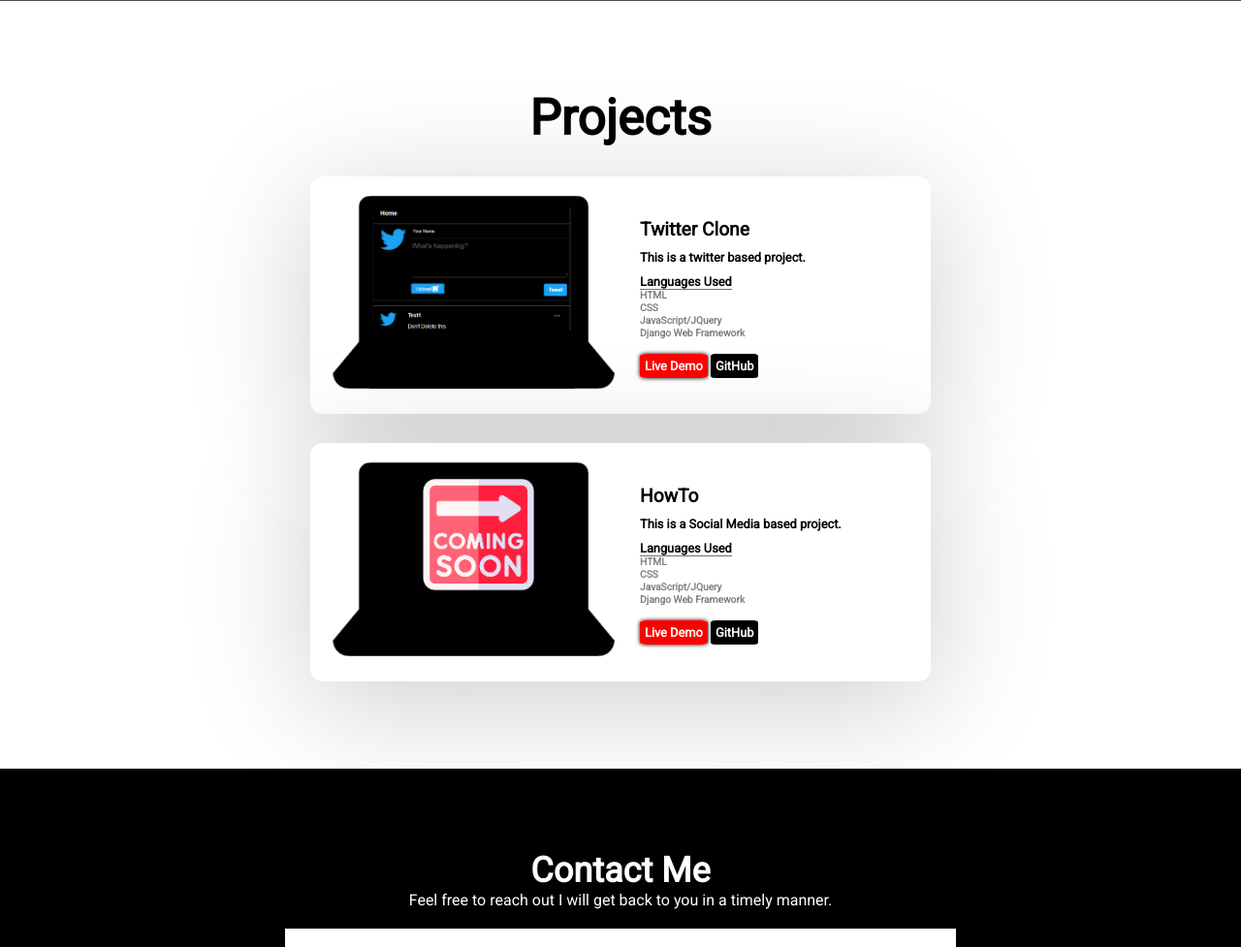
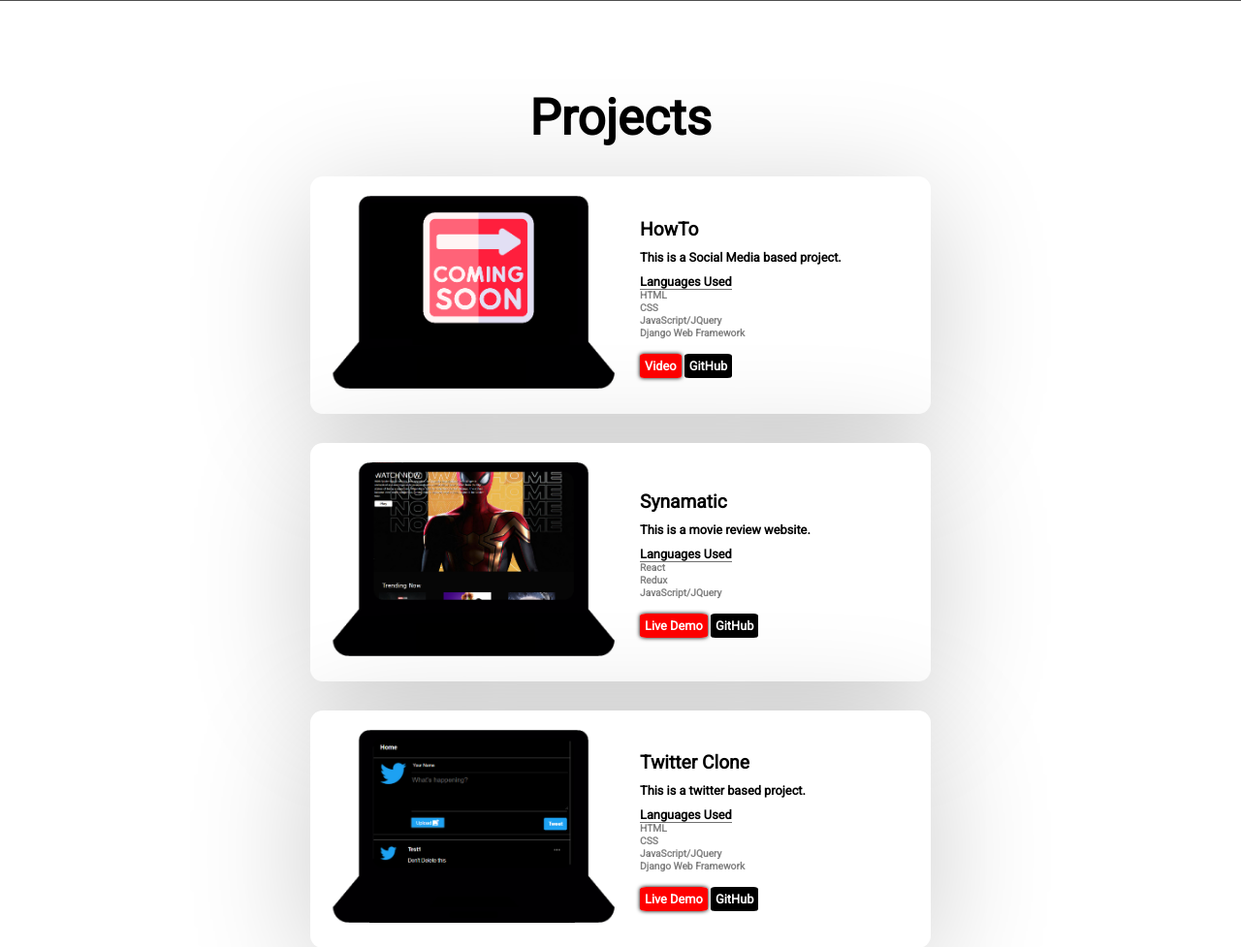
Before and after one commit to SosaTheHustler/My-Portfolio, a PHP site: page / in a window 1280 px wide. Shown: the part 799-1776 px from the top of the page at 97% size. Run offline with PHP 8.4, Linux system fonts and the light colour scheme; grey boxes are pictures that could not be loaded.

Commit message:
added video and new project

```diff
--- a/index.html
+++ b/index.html
@@ -46,6 +46,44 @@
         <h1>Projects</h1>
         <div class="card">
             <div class="card-img">
+                <img class='project-img' src="img/coming soon.png" alt="">
+            </div>
+            <div class="card-info">
+                <h5 class="card-title">HowTo</h5>
+                <p class="card-text">This is a Social Media based project.</p>
+                <p class="card-languages"><span class='languages'>Languages Used</span><br>
+                HTML<br> CSS<br> JavaScript/JQuery<br> Django Web Framework
+                </p>
+                <div class='buttons'>
+                    <a href="#projects" onclick="toggle();" class="card-button red">Video</a>
+                    <a href="https://github.com/SosaTheHustler/HowToProject" target='_blank' class="card-button">GitHub</a>
+                </div>
+            </div>
+        </div>
+        <div class='movie_video'>
+            <video src="img/BF05214B-9460-4BF8-942D-C3A874560796.MP4" controls='true'></video>
+            <img onclick="toggle();" src='img/close.png' class='close'>
+        </div>
+
+        <div class="card">
+            <div class="card-img">
+                <img class='project-img' src="img/movie.PNG" alt="">
+            </div>
+            <div class="card-info">
+                <h5 class="card-title">Synamatic</h5>
+                <p class="card-text">This is a movie review website.</p>
+                <p class="card-languages"><span class='languages'>Languages Used</span><br>
+                React<br> Redux<br> JavaScript/JQuery
+                </p>
+                <div class='buttons'>
+                    <a href="https://synamatic.netlify.app/" target='_blank' class="card-button red">Live Demo</a>
+                    <a href="https://github.com/SosaTheHustler/Synamatic" target='_blank' class="card-button">GitHub</a>
+                </div>
+            </div>
+        </div>
+
+        <div class="card">
+            <div class="card-img">
                 <img class='project-img' src="img/twitter clone.PNG" alt="">
             </div>
             <div class="card-info">
@@ -57,23 +95,6 @@
                 <div class='buttons'>
                     <a href="https://twitter-clone-jeremy.herokuapp.com/" target='_blank' class="card-button red">Live Demo</a>
                     <a href="https://github.com/SosaTheHustler/Twitter-Clone" target='_blank' class="card-button">GitHub</a>
-                </div>
-            </div>
-        </div>
-
-        <div class="card">
-            <div class="card-img">
-                <img class='project-img' src="img/coming soon.png" alt="">
-            </div>
-            <div class="card-info">
-                <h5 class="card-title">HowTo</h5>
-                <p class="card-text">This is a Social Media based project.</p>
-                <p class="card-languages"><span class='languages'>Languages Used</span><br>
-                HTML<br> CSS<br> JavaScript/JQuery<br> Django Web Framework
-                </p>
-                <div class='buttons'>
-                    <a href="" target='_blank' class="card-button red">Live Demo</a>
-                    <a href="" target='_blank' class="card-button">GitHub</a>
                 </div>
             </div>
         </div>
@@ -107,5 +128,11 @@
         </div>
     </div>
     <script src="app.js"></script>
+    <script type='text/JavaScript'>
+        function toggle(){
+            var video= document.querySelector('.movie_video')
+            video.classList.toggle('active')
+        }
+    </script>
 </body>
 </html>
--- a/styles.css
+++ b/styles.css
@@ -1,20 +1,21 @@
-
 *,
 *::before,
-*::after{
+*::after {
   margin: 0;
   padding: 0;
   box-sizing: border-box;
 }
-html, body{
+html,
+body {
   height: 100%;
   margin: 0;
   padding: 0;
-    font-family: 'Roboto', sans-serif;
+  font-family: "Roboto", sans-serif;
 }
-.banner{
+.banner {
   position: relative;
-    background: rgba(0,0,0,0.5) url(img/imageonline-co-darkenimage.png) no-repeat center;
+  background: rgba(0, 0, 0, 0.5) url(img/imageonline-co-darkenimage.png)
+    no-repeat center;
   background-size: cover;
   height: 100vh;
   background-blend-mode: darken;
@@ -33,7 +34,7 @@ html, body{
     position: relative;
 }
 */
-nav{
+nav {
   background: black;
   display: flex;
   justify-content: space-around;
@@ -43,18 +44,18 @@ nav{
   z-index: 10;
   width: 100%;
 }
-.burger{
+.burger {
   display: none;
 }
 
-.burger div{
+.burger div {
   width: 25px;
   height: 3px;
   background-color: white;
   margin: 5px;
   transition: all 0.3s ease;
 }
-.home{
+.home {
   display: flex;
   align-items: center;
   color: white;
@@ -63,85 +64,80 @@ nav{
   letter-spacing: 2px;
 }
 
-.home h2{
-    color:#929292;
+.home h2 {
+  color: #929292;
 }
 
-.logo{
+.logo {
   width: 75px;
 }
 
-
-.navbar{
-    display:flex;
+.navbar {
+  display: flex;
   justify-content: space-around;
   align-items: center;
   margin: auto;
   min-height: 8vh;
 }
 
-.nav_item{
+.nav_item {
   display: inline-block;
   vertical-align: middle;
 }
 
-.nav_item a{
+.nav_item a {
   text-decoration: none;
   padding: 10px 25px;
   font-size: 20px;
   color: white;
 }
 
-.nav_item a:active{
+.nav_item a:active {
   color: white;
 }
 
-
-.nav_item a:visited{
-    color:white;
+.nav_item a:visited {
+  color: white;
 }
 
-
-.nav_item a:hover{
+.nav_item a:hover {
   border-bottom: 5px solid red;
   cursor: pointer;
   transition-duration: 0.3s;
 }
 
-.intro{
+.intro {
   position: absolute;
   color: white;
   text-align: center;
   font-size: 5vw;
   top: 50%;
   width: 100%;
-    transform: translateY(-50%)
+  transform: translateY(-50%);
 }
 
-
-.font-primary{
-    color: #E30000;
+.font-primary {
+  color: #e30000;
 }
 
-.title-icon{
+.title-icon {
   font-size: 20px;
   font-weight: bold;
 }
 
-a.font-black{
+a.font-black {
   color: #000 !important;
 }
-a.font-black:hover{
-    color:red !important;
+a.font-black:hover {
+  color: red !important;
   transition-duration: 300ms;
 }
-
 
 /***********
 PROJECTS
 *********/
 
-#projects{
+#projects {
   position: relative;
   padding-top: 90px;
   width: 100%;
@@ -154,19 +150,19 @@ PROJECTS
 PROJECT CARD
 *********************/
 
-.card{
+.card {
   width: 50%;
   padding: 20px;
   background-color: white;
-    box-shadow: 0 1.4rem 8rem rgba(0,0,0,.2);
+  box-shadow: 0 1.4rem 8rem rgba(0, 0, 0, 0.2);
   margin: 30px auto;
   display: flex;
   align-items: center;
-    border-radius: .8rem;
+  border-radius: 0.8rem;
   position: relative;
 }
 
-.card-button{
+.card-button {
   margin-top: 10px;
   text-decoration: none;
   border-radius: 10%;
@@ -176,59 +172,104 @@ PROJECT CARD
   font-size: 1vw;
 }
 
-.red{
+.red {
   background-color: red;
   box-shadow: 0px 0px 4px rgb(0, 0, 0);
 }
 
-.buttons{
+.buttons {
   padding-top: 20px;
 }
-.card-img{
+.card-img {
   width: 50%;
 }
-.card-title{
+.card-title {
   font-weight: bolder;
   font-size: 1.5vw;
 }
-.card-text{
+.card-text {
   padding-top: 10px;
   font-weight: bold;
   font-size: 1vw;
 }
 
-.card-languages{
-    font-size: .8vw;
+.card-languages {
+  font-size: 0.8vw;
   padding-top: 10px;
 }
 
-.languages{
+.languages {
   padding-top: 5px;
   font-size: 1vw;
   color: black;
   border-bottom: #707070 1px solid;
   margin-bottom: 5px;
 }
-.card-info{
+.card-info {
   text-align: left;
   font-size: 1vw;
   padding-left: 20px;
 }
-.project-img{
+.project-img {
   width: 100%;
   height: 100%;
   object-fit: cover;
 }
 
-.card-languages{
+.card-languages {
   color: gray;
+}
+
+/*****************
+VIDEO
+*************/
+
+.movie_video {
+  position: fixed;
+  top: 50%;
+  left: 50%;
+  transform: translate(-50%, -50%);
+  z-index: 20;
+  background: rgba(0, 0, 0, 0.95);
+  width: 100%;
+  height: 100%;
+  display: flex;
+  justify-content: center;
+  align-items: center;
+  visibility: hidden;
+  opacity: 0;
+}
+
+.movie_video.active {
+  visibility: visible;
+  opacity: 1;
+}
+
+.movie_video video {
+  position: relative;
+  max-width: 900px;
+  outline: none;
+}
+
+.close {
+  position: absolute;
+  top: 30px;
+  right: 30px;
+  cursor: pointer;
+  max-width: 32px;
+}
+
+@media (max-width: 991px) {
+  .movie_video video {
+    max-width: 90%;
+  }
 }
 
 /*****************
 CONTACT
 *************/
 
-#contact{
+#contact {
   position: relative;
   width: 100%;
   margin-top: 90px;
@@ -241,7 +282,7 @@ CONTACT
   color: black;
 }
 
-#contact .content{
+#contact .content {
   max-width: 800px;
   text-align: center;
   color: white;
@@ -249,25 +290,25 @@ CONTACT
   font-size: 18x;
 }
 
-#contact .content h2{
+#contact .content h2 {
   font-size: 36px;
   font-weight: bold;
 }
 
-.contact-form{
+.contact-form {
   width: 60%;
   padding: 40px;
   background: white;
 }
 
-.contact-form .input-box{
+.contact-form .input-box {
   position: relative;
   width: 100%;
   margin-top: 10px;
 }
 
 .contact-form .input-box input,
-.contact-form .input-box textarea{
+.contact-form .input-box textarea {
   width: 100%;
   padding: 5px 0;
   font-size: 16px;
@@ -278,7 +319,7 @@ CONTACT
   resize: none;
 }
 
-.contact-form .input-box span{
+.contact-form .input-box span {
   position: absolute;
   left: 0;
   padding: 5px 0;
@@ -292,13 +333,13 @@ CONTACT
 .contact-form .input-box input:focus ~ span,
 .contact-form .input-box input:valid ~ span,
 .contact-form .input-box textarea:focus ~ span,
-.contact-form .input-box textarea:valid ~ span{
+.contact-form .input-box textarea:valid ~ span {
   color: red;
   font-size: 12px;
   transform: translateY(-20px);
 }
 
-.contact-form .input-box input[type='submit']{
+.contact-form .input-box input[type="submit"] {
   width: 200px;
   background: red;
   color: white;
@@ -308,16 +349,17 @@ CONTACT
   font-size: 18px;
   box-shadow: 0px 0px 4px rgb(0, 0, 0);
 }
-@media screen and (max-width: 1000px){
-    .intro{
+@media screen and (max-width: 1000px) {
+  .intro {
     font-size: 8vw;
   }
-    .home{
+  .home {
     font-size: 1.5vw;
   }
-    .banner{
+  .banner {
     position: relative;
-        background: rgba(0,0,0,0.5) url(img/imageonline-co-darkenimage.png) no-repeat center;
+    background: rgba(0, 0, 0, 0.5) url(img/imageonline-co-darkenimage.png)
+      no-repeat center;
     background-size: cover;
     height: 100vh;
     background-blend-mode: darken;
@@ -325,47 +367,48 @@ CONTACT
     width: 100%;
     display: block;
   }
-    .card{
+  .card {
     padding: 10px;
     width: 80%;
   }
 
-    .card-title{
+  .card-title {
     font-size: 3vw;
     font-weight: bolder;
   }
-    .card-text{
+  .card-text {
     font-size: 2vw;
     font-weight: bolder;
     padding-top: 5px;
   }
-    .card-languages{
+  .card-languages {
     font-size: 2vw;
     padding-top: 5px;
   }
-    .card-info{
+  .card-info {
     padding-left: 10px;
     display: inline-table;
   }
-    .card-button{
+  .card-button {
     font-size: 1.5vw;
   }
 
-    .languages{
+  .languages {
     font-size: 2vw;
   }
-    #projects{
+  #projects {
     font-size: 4vw;
   }
 }
 
-@media screen and (min-height: 1000px){
-    .intro{
+@media screen and (min-height: 1000px) {
+  .intro {
     font-size: 30px;
   }
-    .banner{
+  .banner {
     position: relative;
-        background: rgba(0,0,0,0.5) url(img/imageonline-co-darkenimage.png) no-repeat center;
+    background: rgba(0, 0, 0, 0.5) url(img/imageonline-co-darkenimage.png)
+      no-repeat center;
     background-size: cover;
     height: 100vh;
     background-blend-mode: darken;
@@ -373,45 +416,45 @@ CONTACT
     width: 100%;
     display: block;
   }
-    .card{
+  .card {
     padding: 10px;
     width: 80%;
   }
 
-    .card-title{
+  .card-title {
     font-size: 3vw;
     font-weight: bolder;
   }
-    .card-text{
+  .card-text {
     font-size: 2vw;
     font-weight: bolder;
     padding-top: 5px;
   }
-    .card-languages{
+  .card-languages {
     font-size: 2vw;
     padding-top: 5px;
   }
-    .card-info{
+  .card-info {
     padding-left: 10px;
     display: inline-table;
   }
-    .card-button{
+  .card-button {
     font-size: 1.5vw;
   }
 
-    .languages{
+  .languages {
     font-size: 2vw;
   }
-    #projects{
+  #projects {
     font-size: 4vw;
   }
 }
 
-@media screen and (max-width: 756px){
-    body{
+@media screen and (max-width: 756px) {
+  body {
     overflow-x: hidden;
   }
-    .menu{
+  .menu {
     position: absolute;
     right: 0px;
     height: 20vh;
@@ -422,53 +465,51 @@ CONTACT
     align-items: center;
     display: flex;
     justify-content: space-around;
-        width:100%;
+    width: 100%;
     transform: translateX(100%);
     transition: transform 0.3s ease-in;
     box-shadow: 0px 0px 4px rgb(0, 0, 0);
     margin-top: 7px;
-
-
   }
-    .menu li{
+  .menu li {
     opacity: 0;
   }
 
-    .burger{
+  .burger {
     display: block;
     cursor: pointer;
   }
 
-    .menu-active{
+  .menu-active {
     transform: translateX(0%);
   }
-    .menu-closed{
+  .menu-closed {
     transform: translateX(100%);
   }
-    .contact-form{
+  .contact-form {
     width: 100%;
   }
 }
 
-@keyframes navLinkFade{
-    from{
+@keyframes navLinkFade {
+  from {
     opacity: 0;
     transform: translateX(50px);
   }
-    to{
+  to {
     opacity: 1;
     transform: translateX(0px);
   }
 }
 
-.toggle .line1{
+.toggle .line1 {
   transform: rotate(-45deg) translate(-5px, 6px);
 }
 
-.toggle .line2{
+.toggle .line2 {
   opacity: 0;
 }
 
-.toggle .line3{
+.toggle .line3 {
   transform: rotate(45deg) translate(-5px, -6px);
 }
```
Also changed, not shown: app.js (line endings or trailing spaces), img/close.png (added), img/movie.PNG (added), 1 other file. Lines whose indentation alone changed are shown as unchanged.
